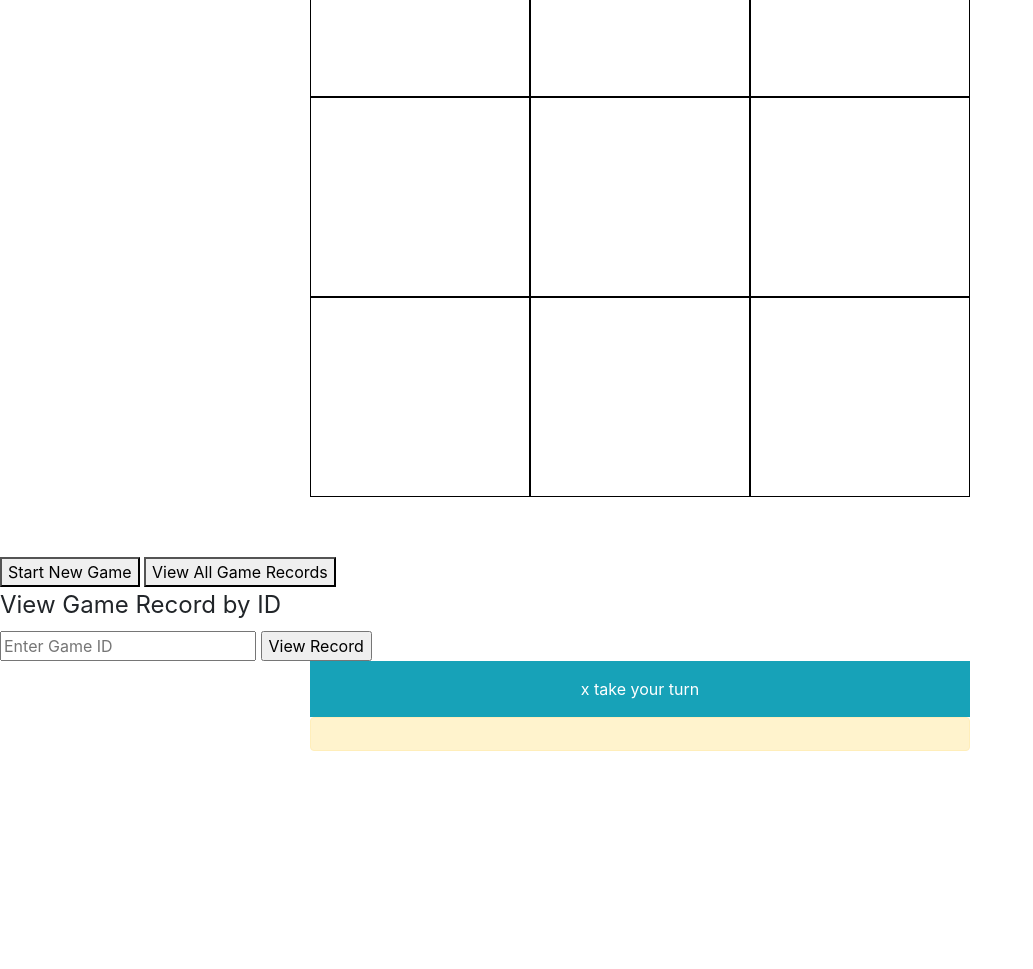
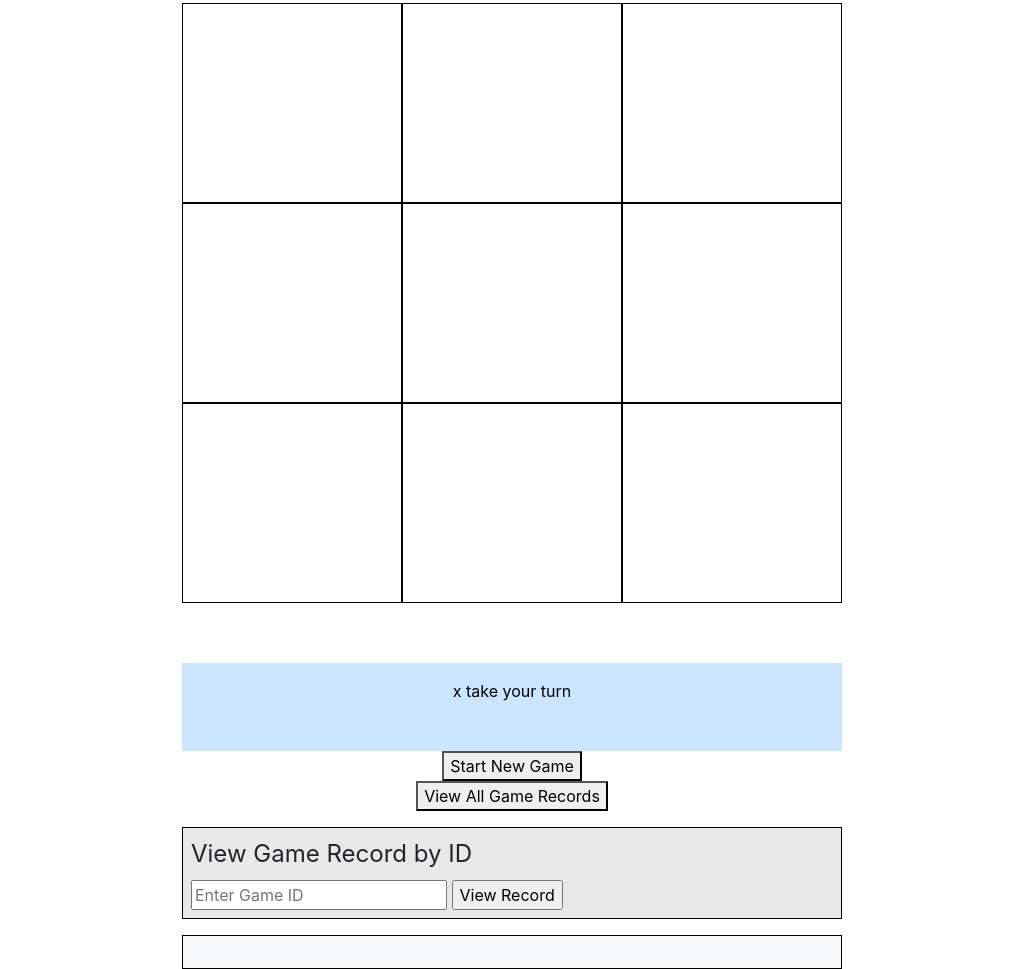
Before and after one commit to lizcramerfox/tictactoe-client, a website built with webpack: page index.html in a window 1280 px wide. Shown: the part 387-1356 px from the top of the page, without its empty margins (0-1033 px from the left). Before the commit the page ends 1138 px from the top, so only its background shows below. Built offline with nearby package versions, Linux system fonts and the light colour scheme.

Commit message:
Some progress on show game data history
Ajax call works, but can't get data to display on screen

```diff
--- a/assets/scripts/events.js
+++ b/assets/scripts/events.js
@@ -5,8 +5,12 @@ const getFormFields = require('./../../lib/get-form-fields')
 
 let currentPlayer
 
-// *** AUTHENTICATION ***
-// Sign-Up (New User)
+
+////////////////////////////
+//   API Authentication   //
+////////////////////////////
+
+// SIGN-UP (New User)
 const onSignUp = function (event) {
   event.preventDefault()
   console.log('Signing up')
@@ -16,7 +20,7 @@ const onSignUp = function (event) {
     .catch(ui.signUpFailure)
   document.getElementById('sign-up').reset()
 }
-// Sign-In (Existing User, NOT Currently Logged-In)
+// SIGN-IN (Existing User, NOT Currently Logged-In)
 const onSignIn = function (event) {
   event.preventDefault()
   console.log('Signing in')
@@ -26,7 +30,7 @@ const onSignIn = function (event) {
     .catch(ui.signInFailure)
   document.getElementById('sign-in').reset()
 }
-// Change Password (Currently Logged-In User)
+// CHANGE-PASSWORD (Currently Logged-In User)
 const onChangePw = function (event) {
   event.preventDefault()
   console.log('Changing Password')
@@ -37,7 +41,7 @@ const onChangePw = function (event) {
   document.getElementById('change-pw').reset()
 }
 
-// Sign Out (Currently Logged-In User)
+// SIGN-OUT (Currently Logged-In User)
 const onSignOut = function (event) {
   event.preventDefault()
   console.log('Logging Out')
@@ -46,14 +50,18 @@ const onSignOut = function (event) {
     .then(ui.signOutSuccess)
     .catch(ui.signOutFailure)
 }
+//////////////////////////
+//   API Game History   //
+//////////////////////////
 
-// GAME SAVING & RETRIEVAL
+// Start a new game
 const onStartNewGame = function (event) {
   event.preventDefault()
   api.startNewGame()
     .then(ui.startNewGameSuccess)
     .catch(ui.startNewGameFailure)
 }
+// Update the server after each move
 // const onUpdateGame = function (event) {
 //   event.preventDefault()
 //   api.updateGame()
@@ -61,6 +69,7 @@ const onStartNewGame = function (event) {
 //     .catch(ui.updateGameFailure)
 // }
 
+// Display all games associated with current user
 const onGetAllGames = function (event) {
   event.preventDefault()
   api.getAllGames()
@@ -68,17 +77,21 @@ const onGetAllGames = function (event) {
     .catch(ui.getAllGamesFailure)
 }
 
-// *** GAME ENGINE ***
-// Select a box when user clicks it
+/////////////////////////////////
+// Tic-Tac-Toe Gameplay Script //
+/////////////////////////////////
+
+// When a user clicks a box to indicate their desired move
 const selectBox = function (event) {
-  // check if the board has a winner OR a draw (game is over)
+  // Check the board for GAME OVER scenerios (which ends)
   if (isWinner()) {
+    // GAME OVER (There is a winner)
     return
-  }
+  } // GAME OVER (There is a draw)
   if (isDraw()) {
     return
   }
-  // clear any existing alert messages before making next valid move
+  // clear any existing user messages
   clearAlert()
   // let player make a move
   const selectedBox = event.target
@@ -88,9 +101,11 @@ const selectBox = function (event) {
     $('#game-message').text('Invalid move: please choose a blank square')
     return
   }
+  // place x/o marker in the appropriate box as specified by user
   placeMarker(currentPlayer, boxId, selectedBox)
-
+  // check if last move resulted in a winner
   if (isWinner()) {
+    // If there IS a winner:
     $('#game-message').text('GAME OVER - ' + currentPlayer + ' wins!')
     $('#current-player').text('')
     console.log(currentPlayer + ' wins')
@@ -101,12 +116,13 @@ const selectBox = function (event) {
   } else {
     switchPlayer()
   }
-  updateGame(boxId, currentPlayer, isOver())
+  api.updateGame(boxId, currentPlayer, isOver())
 }
 
+//////////////////////
+// Test for Winners //
+//////////////////////
 
-
-// CHECK FOR WINNER:
 // Pass the array through a function to check if:
 const isWinner = function () {
   // if ANY of the following are true:
@@ -135,6 +151,10 @@ const isDraw = function () {
     (store.game.cells[8] !== '')
   )
 }
+
+/////////////////////////////////
+// GAME & BOARD PLAY FUNCTIONS //
+/////////////////////////////////
 
 const switchPlayer = function () {
   if (currentPlayer !== 'x') {
--- a/assets/scripts/ui.js
+++ b/assets/scripts/ui.js
@@ -1,7 +1,7 @@
 'use strict'
 
 const store = require('./store')
-const gameEvents = require('./events.js')
+// const gameEvents = require('./events.js')
 
 const signUpSuccess = function (data) {
   $('#api-message').text('Signed up Successfully')
@@ -104,11 +104,20 @@ const updateGameFailure = function () {
   console.log('Failed to Create New Game')
 }
 
-const getAllGamesSuccess = function () {
+const getAllGamesSuccess = function (data) {
   $('#api-message').text('Success retrieving all game records')
   $('#api-message').removeClass()
   $('#api-message').addClass('success')
-  console.log('all game data should now be on screen')
+  console.log('all game data is stored')
+  store.games = data.games
+  displayGamesData()
+}
+
+const displayGamesData = function () {
+  let i
+  for (i = 0; i < store.games.length; i++) {
+    $('#game-data-display').text(store.games[i])
+  }
 }
 
 const getAllGamesFailure = function () {
--- a/assets/styles/index.scss
+++ b/assets/styles/index.scss
@@ -1,11 +1,23 @@
 @import '~bootstrap/scss/bootstrap';
+body {
+  width: 80vw;
+}
 
 h1 {
   text-align: center;
   padding: 1em 0;
 }
 
-.login {
+.button-wrapper {
+  display: flex;
+  flex-direction: column;
+  margin: 0 auto;
+  width: 660px;
+  align-items: center;
+  justify-content: center;
+}
+
+.authentication, .games-display {
   width: 660px;
   margin: 1em auto;
   padding: .5em;
@@ -19,10 +31,17 @@ h1 {
 }
 
 .box {
+  display: flex;
   border: 1px solid #000;
   height: 200px;
-  width: 10em;
   text-align: center;
+}
+
+.messages {
+  width: 660px;
+  margin: .1em auto;
+  padding: .1em;
+  background-color: #CCE5FF;
 }
 
 .failure {
@@ -51,6 +70,14 @@ h1 {
   width: 660px;
   padding: 1em 0;
   margin: 0 auto;
-  color: #fff;
+  color: #000;
   text-align: center;
 }
+#game-data-display {
+  border: 1px solid #000;
+  width: 660px;
+  padding: 1em 0;
+  margin: 0 auto;
+  color: #000;
+  text-align: center;
+}
--- a/index.html
+++ b/index.html
@@ -73,13 +73,15 @@
         </div>
       </div>
 
+      <div id="current-player" class="messages"></div>
+      <div id="game-message" class="messages"></div>
 
+      <div class='button-wrapper'>
+        <button id="start-new-game">Start New Game</button>
+        <button id="get-all-games">View All Game Records</button>
+      </div>
 
-      <button id="start-new-game">Start New Game</button>
-
-      <button id="get-all-games">View All Game Records</button>
-
-      <form id="get-game-by-id">
+      <form id="get-game-by-id" class="games-display">
         <fieldset>
           <legend>View Game Record by ID</legend>
           <input type="number" name="games[id]" placeholder="Enter Game ID">
@@ -87,10 +89,7 @@
         </fieldset>
       </form>
 
-
-
-      <div id="current-player" class="bg-info"></div>
-      <div id="game-message" class="alert alert-warning" role="alert"></div>
+      <div id="game-data-display" class="bg-light"></div>
 
     </body>
 </html>
```
Also changed, not shown: 0-SITE-PLANNING/checklist-requirements.md (+3 -3 lines).
